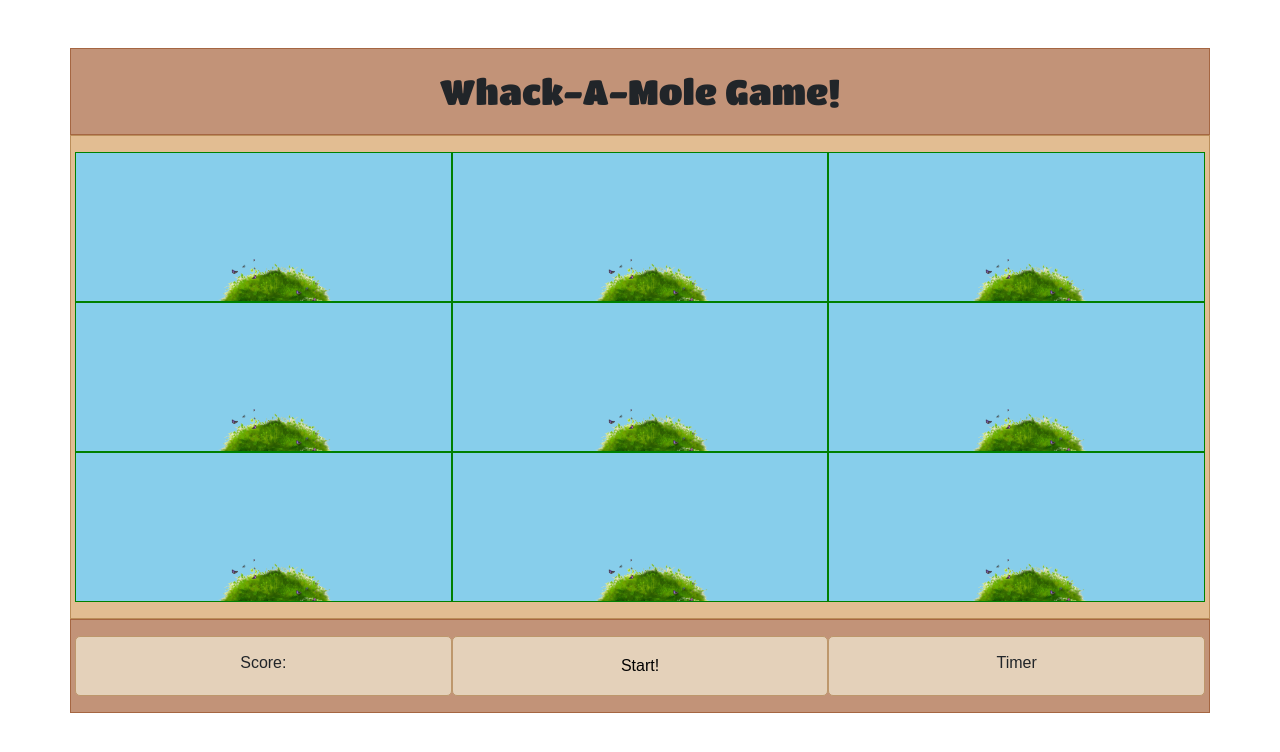
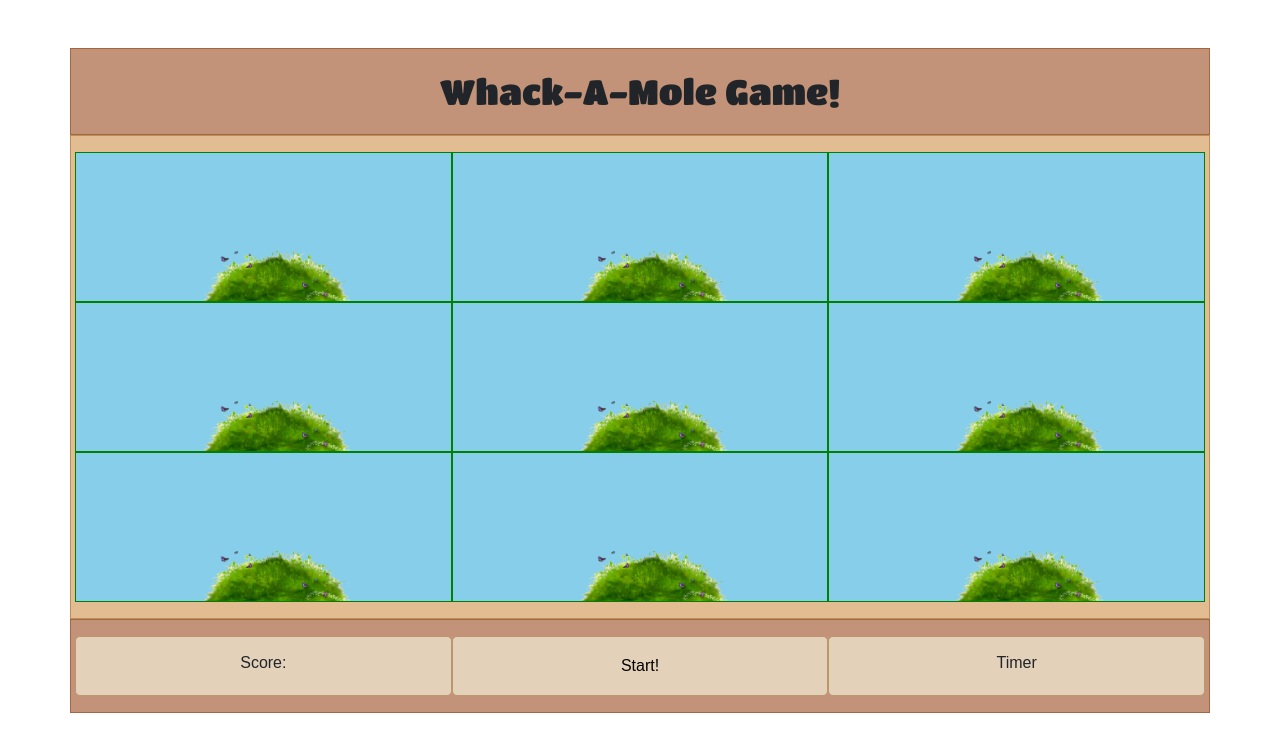
Before and after one commit to sina2022/MoleBros, a plain HTML site: page index.html in a window 1280 px wide. Drawn offline with nearby package versions, Linux system fonts and the light colour scheme; a web font is replaced by a local one.

Commit message:
fixed image sizing

```diff
--- a/style.css
+++ b/style.css
@@ -24,7 +24,9 @@ footer {
   background-color: skyblue;
 }
 
-#pointCount, #startGame, #gameTimer {
+#pointCount,
+#startGame,
+#gameTimer {
   width: 50px;
   height: 60px;
   border: 1px solid #bd976c;
@@ -33,7 +35,8 @@ footer {
   border-radius: 5px;
 }
 
-#pointCount, #gameTimer {
+#pointCount,
+#gameTimer {
   text-align: center;
   padding-top: 14px;
 }
@@ -42,14 +45,14 @@ footer {
   background-color: #c29378;
   padding: 6px;
   width: 70%;
-  border: 4px solid #e4d1ba;;
+  border: 4px solid #e4d1ba;
   border-radius: 15px;
   font-size: 25px;
 }
 
 .mole {
   background: url("Photos/diglett2.png") bottom center no-repeat;
-  background-size: 50%;
+  background-size: 35%;
   position: absolute;
   top: 100%;
   width: 100%;
@@ -66,7 +69,7 @@ footer {
 .boxMole:after {
   display: block;
   background: url("Photos/ground2.png") bottom center no-repeat;
-  background-size: contain;
+  background-size: 45%; /*removed contained property*/
   content: "";
   width: 100%;
   height: 70px;
```
Also changed, not shown: Photos/diglett3.png (added), Photos/diglett4.png (added).
